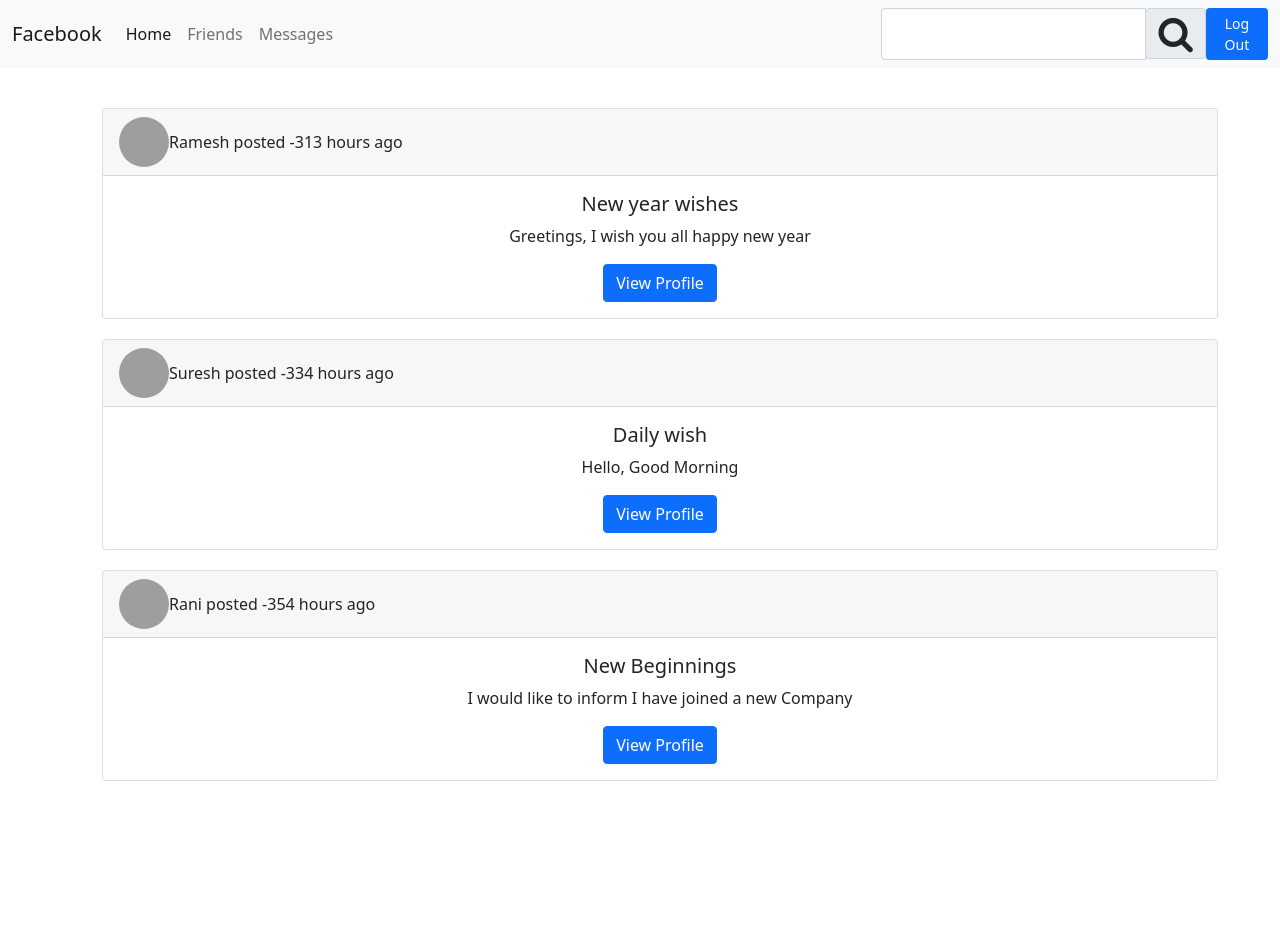
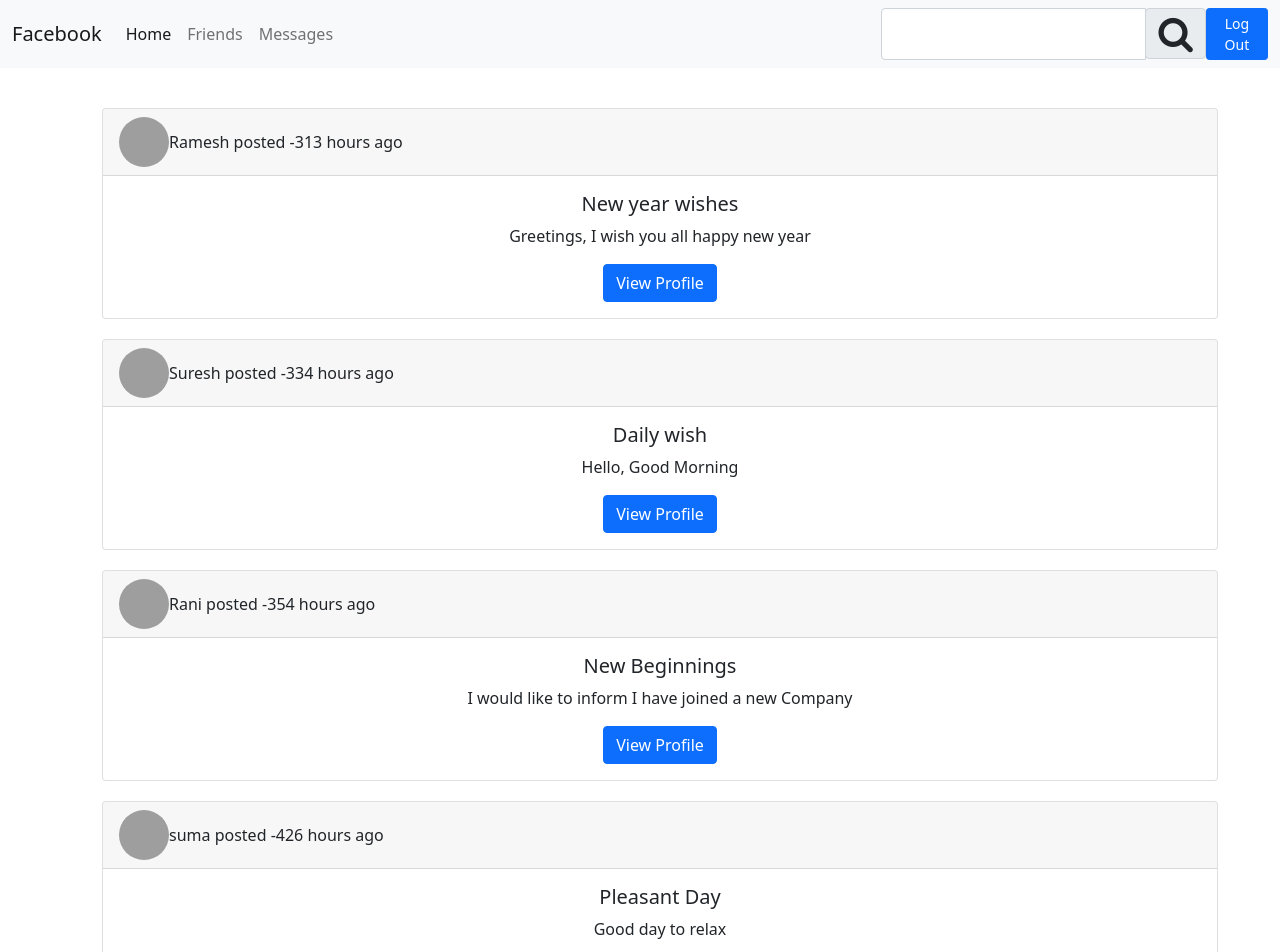
Before and after one commit to Dhanunjay198/facebookApp, an Angular app: page /home in a window 1280 px wide. Shown: the top 952 px of the page. Before the commit the page ends 800 px from the top, so only its background shows below. Built offline with nearby package versions, Linux system fonts and the light colour scheme; grey boxes are pictures that could not be loaded.

Commit message:
newAddons

```diff
--- a/src/app/app.service.ts
+++ b/src/app/app.service.ts
@@ -7,6 +7,7 @@ import { AccountModel, PostModel } from './create-account/account.model';
 })
 export class AppService {
   addUser = new BehaviorSubject<AccountModel>({});
+
   users: AccountModel[] = [
     {
       id: 1,
@@ -63,6 +64,24 @@ export class AppService {
       imageUrl:
         'https://encrypted-tbn0.gstatic.com/images?q=tbn:ANd9GcQzyALOcLp4ykOIC4bim8L0xZIvgfLLZEo-mg&usqp=CAU',
     },
+    {
+      id: 4,
+      firstName: 'suma',
+      email: 'lmn',
+      password: '1908',
+      otp: 400,
+      livesIn: 'Chennai',
+      DOB: '28-04-1990',
+      posts: [
+        {
+          title: 'Pleasant Day',
+          content: 'Good day to relax',
+          time: '03/05/2022, 9:00:00 AM',
+        },
+      ],
+      imageUrl:
+        'https://encrypted-tbn0.gstatic.com/images?q=tbn:ANd9GcQzyALOcLp4ykOIC4bim8L0xZIvgfLLZEo-mg&usqp=CAU',
+    },
   ];
   constructor() {}
   setUsers(): void {
--- a/src/app/header/header.component.html
+++ b/src/app/header/header.component.html
@@ -26,17 +26,20 @@
           <a class="nav-link" routerLink="/messages"> Messages </a>
         </li>
       </ul>
-      <form class="d-flex">
+      <form class="d-flex" method="get">
         <div class="input-group">
           <input
             class="form-control"
             type="text"
             name="search"
             aria-label="Search"
-            onkeypress="return (event.charCode > 64 &&
-          event.charCode < 91) || (event.charCode > 96 && event.charCode < 123)"
             #userName="ngModel"
+            onkeypress="return (
+              (event.charCode > 64 && event.charCode < 91) ||
+              (event.charCode > 96 && event.charCode < 123)
+            )"
             [(ngModel)]="formModel.firstName"
+            autocomplete="off"
           />
           <div class="input-group-addon">
             <span class="input-group-text">
--- a/src/app/header/header.component.ts
+++ b/src/app/header/header.component.ts
@@ -1,5 +1,5 @@
-import { Component, EventEmitter, OnInit, Output } from '@angular/core';
-import { NgForm } from '@angular/forms';
+import { Component, EventEmitter, Input, OnInit, Output } from '@angular/core';
+
 import { Router } from '@angular/router';
 import { AppService } from '../app.service';
 import { AccountModel } from '../create-account/account.model';
@@ -12,11 +12,15 @@ import { AccountModel } from '../create-account/account.model';
 export class HeaderComponent implements OnInit {
   showModal = false;
   user: AccountModel[] = [];
+  displaySearch = true;
   postId?: number;
+  @Output() userInput = new EventEmitter<string>();
   formModel = new AccountModel();
   constructor(private router: Router, private appService: AppService) {}
 
-  ngOnInit(): void {}
+  ngOnInit(): void {
+    // console.log(this.displaySearch);
+  }
 
   onLogout(e: any) {
     e.preventDefault();
@@ -28,18 +32,17 @@ export class HeaderComponent implements OnInit {
     localStorage.removeItem('loggedInUser');
     this.router.navigate(['']);
   }
+
   onSearch(e: any) {
-    this.postId = this.appService.users.filter(
-      (user) =>
-        user.firstName?.toLowerCase() ===
-        this.formModel.firstName?.toLowerCase()
-    )[0].id;
+    // this.postId = this.appService.users.filter(
+    //   (user) =>
+    //     user.firstName?.toLowerCase() ===
+    //     this.formModel.firstName?.toLowerCase()
+    // )[0].id;
 
-    this.user = this.appService.users.filter((user) => user.id === this.postId);
-    console.log(this.user);
-
-    this.router.navigate(['/profile'], {
-      queryParams: { id: this.postId },
-    });
+    // this.router.navigate(['/profile'], {
+    //   queryParams: { id: this.postId },
+    // });
+    this.userInput.emit(this.formModel.firstName);
   }
 }
--- a/src/app/home/home.component.html
+++ b/src/app/home/home.component.html
@@ -1,4 +1,4 @@
-<app-header></app-header>
+<app-header (userInput)="onUserData($event)"></app-header>
 <div class="container">
   <div class="card text-center card-block" *ngFor="let post of posts">
     <div class="card-header">
--- a/src/app/home/home.component.ts
+++ b/src/app/home/home.component.ts
@@ -12,17 +12,22 @@ import { AccountModel, PostModel } from '../create-account/account.model';
 export class HomeComponent implements OnInit {
   constructor(private appService: AppService, private router: Router) {}
   content?: string;
+  user: AccountModel[] = [];
+  search = true;
   posts: PostModel[] = [];
   currentUser = new AccountModel();
+  formModel = new AccountModel();
 
   ngOnInit(): void {
     this.currentUser = JSON.parse(localStorage.getItem('loggedInUser') || '{}');
+    this.assignPostValues(this.appService.users);
+  }
 
-    this.appService.users.forEach((user) =>
+  assignPostValues(inputUsers: AccountModel[]): void {
+    this.posts = [];
+    inputUsers.forEach((user) =>
       user.posts?.forEach((post) => {
         if (!(user.email === this.currentUser.email)) {
-          // this.posts.sort((a,b)=> Date.parse(a.time) -  Date.parse(b.time))
-
           if (post.time) {
             const day =
               (new Date().getTime() - new Date(post.time).getTime()) /
@@ -54,7 +59,6 @@ export class HomeComponent implements OnInit {
         }
       })
     );
-    // this.posts = [];
   }
 
   onViewProfile(e: any, post: PostModel) {
@@ -64,4 +68,23 @@ export class HomeComponent implements OnInit {
       queryParams: { id: post.id },
     });
   }
+  onUserData(userName: string) {
+    let filteredUsers: AccountModel[] = [];
+    filteredUsers = this.appService.users.filter((user) =>
+      user.firstName?.toLowerCase().includes(userName.toLowerCase())
+    );
+    this.assignPostValues(filteredUsers);
+
+    // this.posts = this.appService.users.filter((user) =>
+    //   user.posts?.filter((post) => {
+    //     // post.imageUrl = user.imageUrl;
+    //     // post.firstName = user.firstName;
+    //     // post.id = user.id;
+    //     if (!(user.email === this.currentUser.email)) {
+    //       console.log(post.firstName);
+    //       user.posts.firstName?.toLowerCase().includes(userName.toLowerCase());
+    //     }
+    //   })
+    // );
+  }
 }
--- a/src/app/profile/profile.component.html
+++ b/src/app/profile/profile.component.html
@@ -1,3 +1,4 @@
+<app-header></app-header>
 <div class="container">
   <div class="about">
     <div class="child-one">
--- a/src/app/profile/profile.component.ts
+++ b/src/app/profile/profile.component.ts
@@ -11,13 +11,13 @@ import { AccountModel } from '../create-account/account.model';
 })
 export class ProfileComponent implements OnInit {
   id?: number;
-
+  search?: boolean;
   profileUser = new AccountModel();
   constructor(private route: ActivatedRoute, private appService: AppService) {}
 
   ngOnInit(): void {
     this.route.queryParams.subscribe((param) => (this.id = param['id']));
-    console.log(this.id);
+    // console.log(this.id);
     this.profileUser = this.appService.users.filter(
       (user) => user.id === Number(this.id)
     )[0];
```
